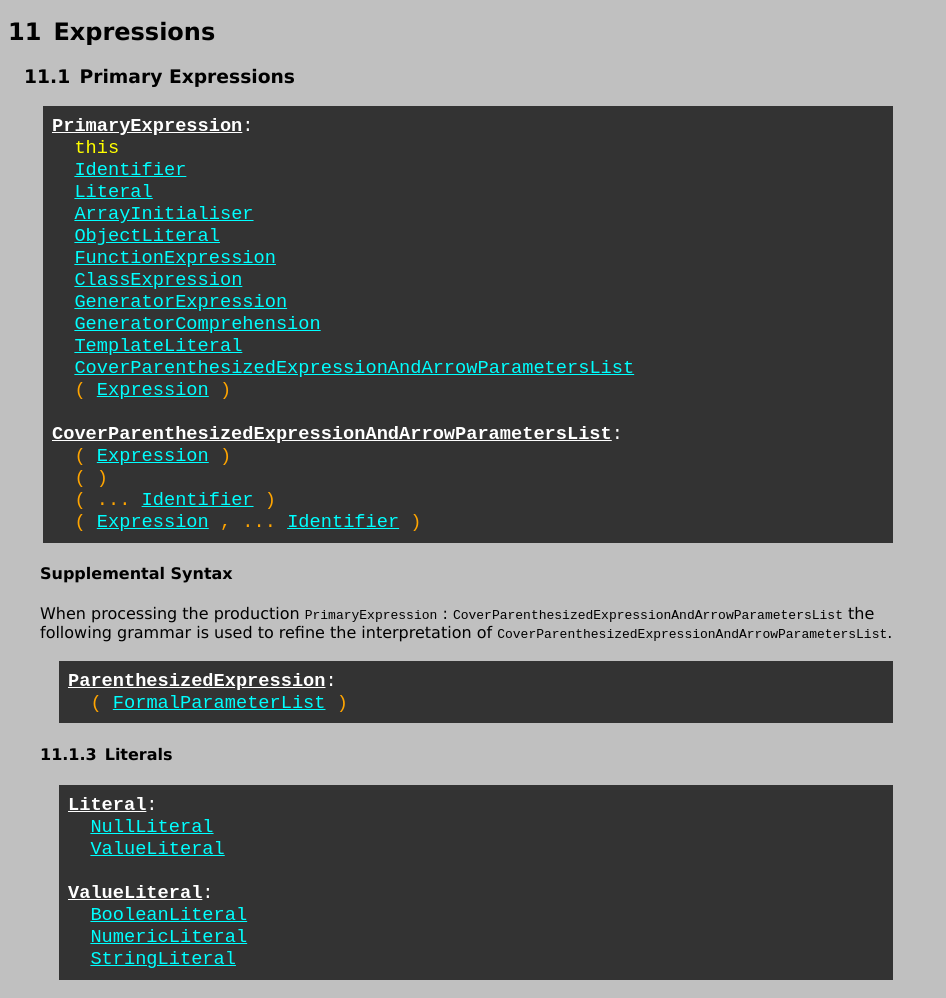
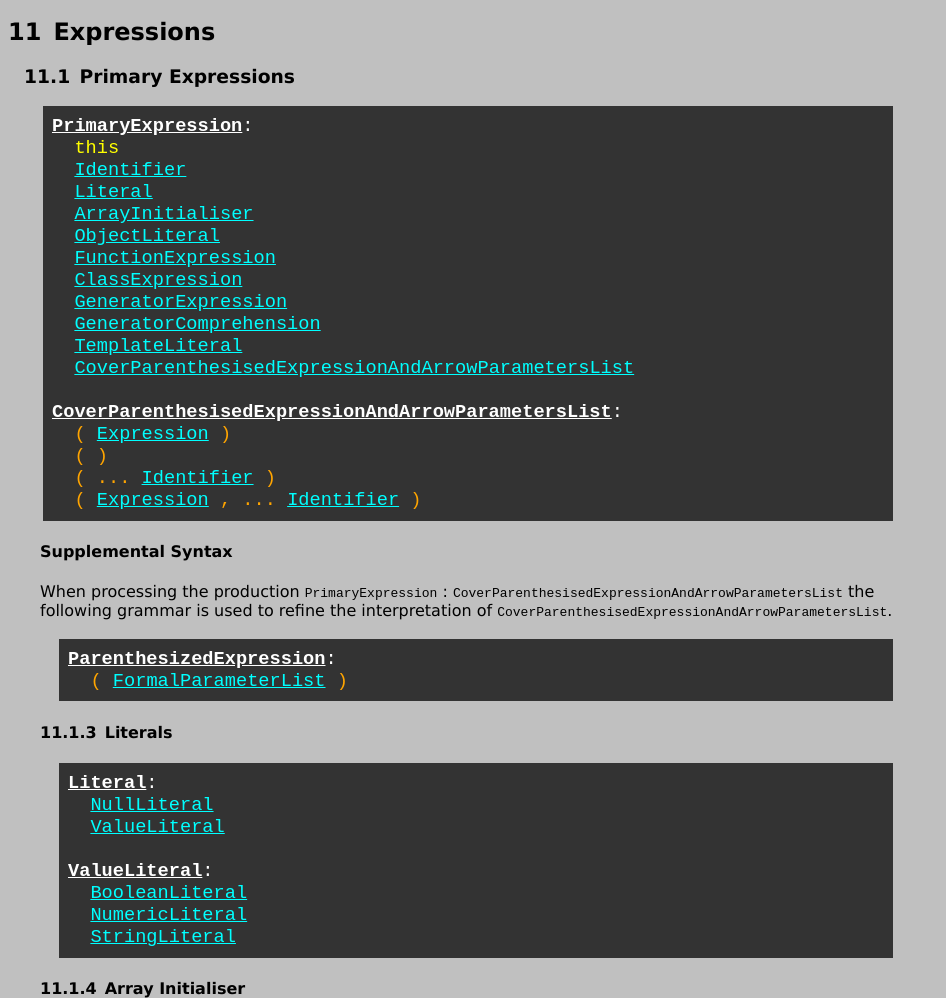
Before and after one commit to teramako/ECMAScript, a plain HTML site: page ecma6th_syntax.html in a window 1280 px wide. Shown: the part 9937-10935 px from the top of the page, without its empty margins (0-946 px from the left). Drawn offline with Linux system fonts and the light colour scheme.

Commit message:
z -> s
CoverParenthesizedExpressionAndArrowParametersList
               ^

```diff
--- a/ecma6th_syntax.html
+++ b/ecma6th_syntax.html
@@ -620,10 +620,9 @@ PrimaryExpression:
   GeneratorExpression
   GeneratorComprehension
   TemplateLiteral
-  CoverParenthesizedExpressionAndArrowParametersList
-  <em class="p">(</em> Expression <em class="p">)</em>
-
-CoverParenthesizedExpressionAndArrowParametersList:
+  CoverParenthesisedExpressionAndArrowParametersList
+
+CoverParenthesisedExpressionAndArrowParametersList:
   <em class="p">(</em> Expression <em class="p">)</em>
   <em class="p">( )</em>
   <em class="p">( ...</em> Identifier <em class="p">)</em>
@@ -632,7 +631,7 @@ CoverParenthesizedExpressionAndArrowParametersList:
 
     <section>
       <h4>Supplemental Syntax</h4>
-      <p>When processing the production <code>PrimaryExpression</code> : <code>CoverParenthesizedExpressionAndArrowParametersList</code> the following grammar is used to refine the interpretation of <code>CoverParenthesizedExpressionAndArrowParametersList</code>.</p>
+      <p>When processing the production <code>PrimaryExpression</code> : <code>CoverParenthesisedExpressionAndArrowParametersList</code> the following grammar is used to refine the interpretation of <code>CoverParenthesisedExpressionAndArrowParametersList</code>.</p>
       <pre>
 ParenthesizedExpression:
   <em class="p">(</em> FormalParameterList <em class="p">)</em>
@@ -1414,14 +1413,11 @@ ArrowFunction:
 
 ArrowParameters:
   BindingIdentifier
-  CoverParenthesizedExpressionAndArrowParametersList
+  CoverParenthesisedExpressionAndArrowParametersList
 
 ConciseBody:
   <small>[lookahead &notin; { <em class="p">{</em> }]</small> AssignmentExpression
   <em class="p">{</em> FunctionBody <em class="p">}</em>
-
-CoverFormalList:
-  Expression
     </pre>
   </section>
 
```
